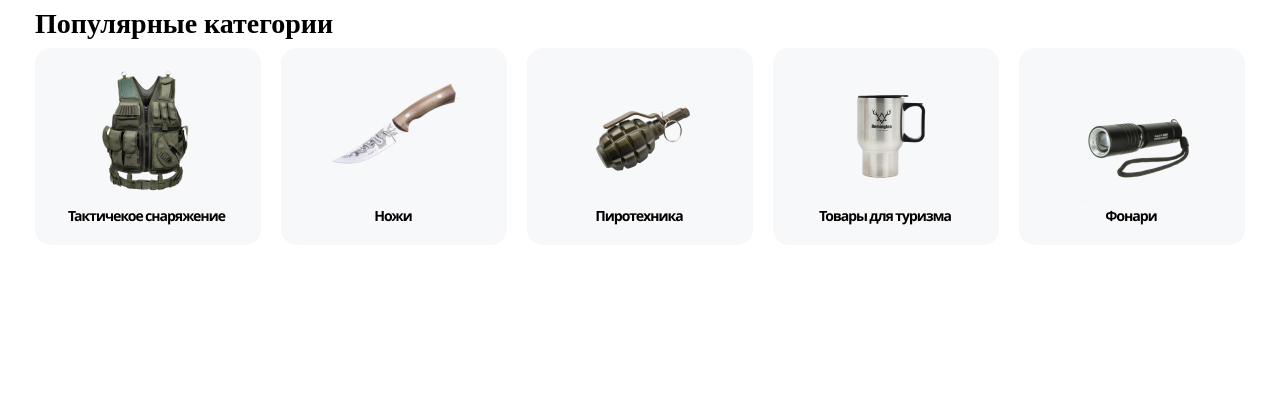
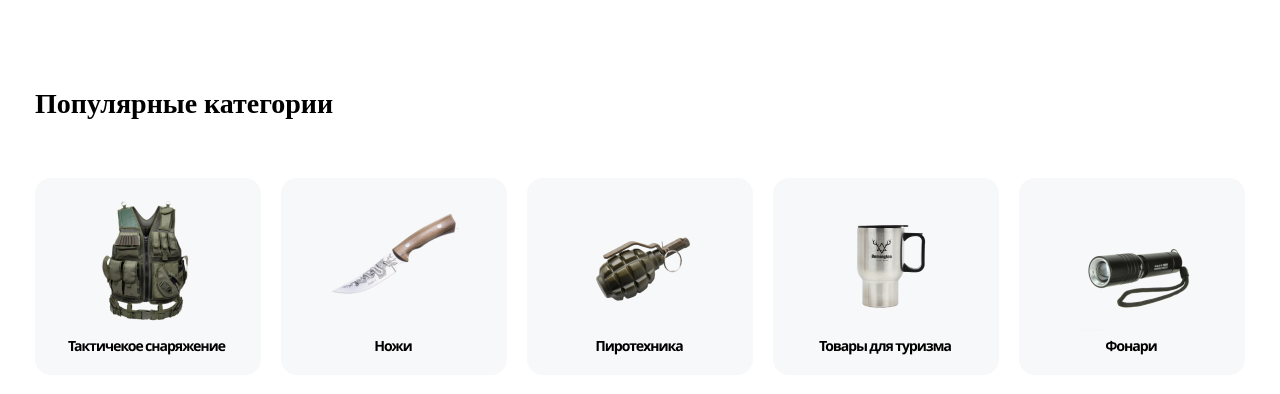
Before and after one commit to mir312/my-react-app, a React (Create React App) app: page / in a window 1280 px wide. Shown: the top 394 px of the page. Built offline with nearby package versions, Linux system fonts and the light colour scheme.

Commit message:
import fonts

```diff
--- a/src/Components/Categories/Category.css
+++ b/src/Components/Categories/Category.css
@@ -16,6 +16,8 @@
 line-height: 48px;
 text-align: left;
 color: #000000;
+margin-top: 80px;
+margin-bottom: 50px;
 
 
 }
--- a/src/index.css
+++ b/src/index.css
@@ -13,7 +13,9 @@
 }
 
 
-@import url('https://fonts.googleapis.com/css2?family=Baloo+2:wght@500&display=swap');
+
+@import url('https://fonts.googleapis.com/css2?family=Poppins:ital,wght@0,100;0,200;0,300;0,400;0,500;0,600;0,700;0,800;0,900;1,100;1,200;1,300;1,400;1,500;1,600;1,700;1,800;1,900&display=swap');
+
 html,body{
 	height: 100%;
 }
```
